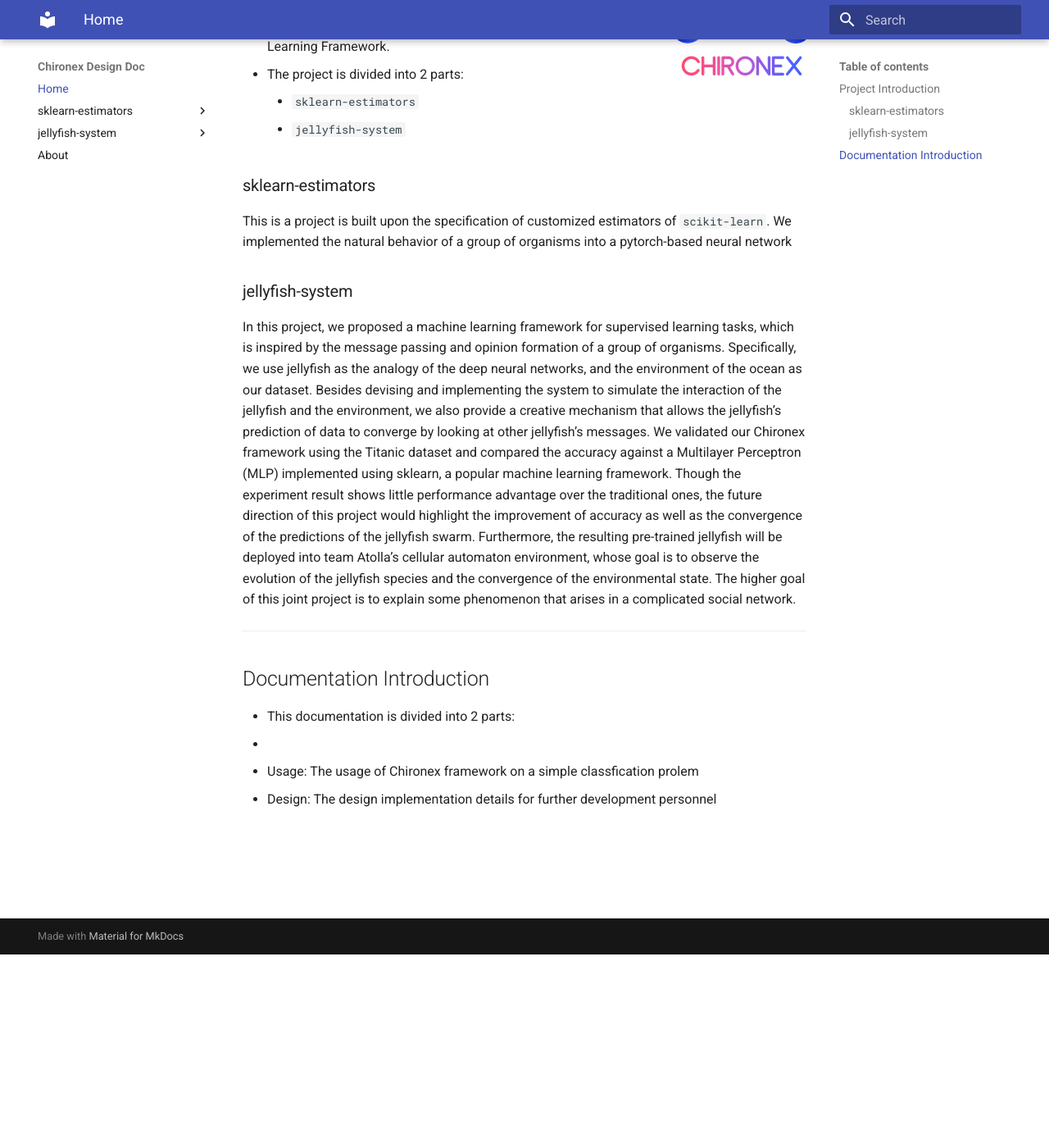
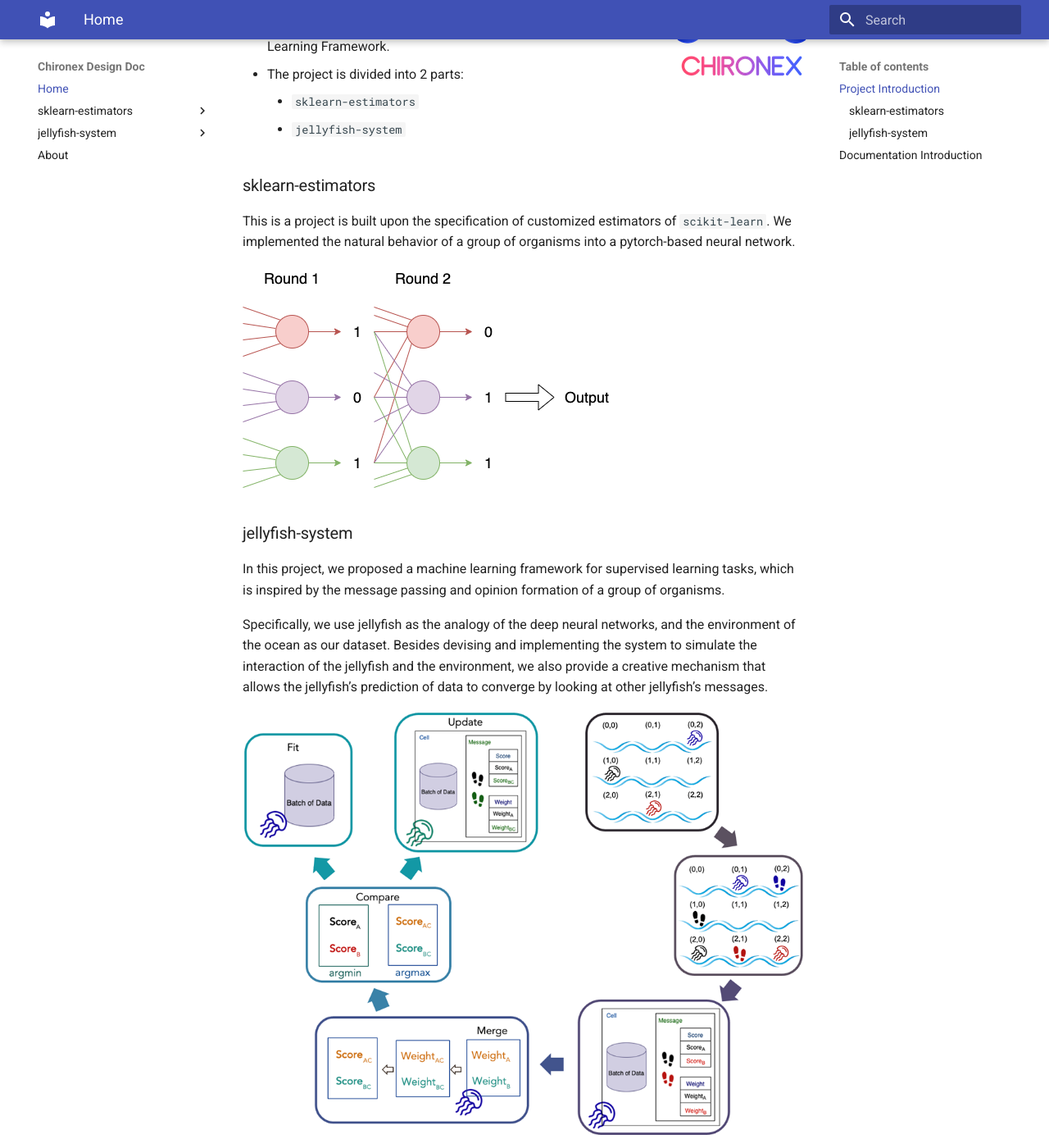
Before and after one commit to tpchris1/chironex-design-doc, an MkDocs documentation site: the page built from docs/index.md, in a window 1280 px wide and 1400 px high, scrolled down 236 px. Shown: the whole window at 82% size. Built offline with MkDocs 1.6.1 and Material for MkDocs 9.7.7, drawn with Linux system fonts in a browser that asks for light colours; some of the changed text lies outside the part shown.

Commit message:
Update introduction with picture

```diff
--- a/docs/index.md
+++ b/docs/index.md
@@ -10,16 +10,29 @@
     - `jellyfish-system`
 
 ### sklearn-estimators
-This is a project is built upon the specification of customized estimators of `scikit-learn`. We implemented the natural behavior of a group of organisms into a pytorch-based neural network
+This is a project is built upon the specification of customized estimators of `scikit-learn`. We implemented the natural behavior of a group of organisms into a pytorch-based neural network.
+
+![](Pics/2022-05-06-10-25-36.png)
+
 
 ### jellyfish-system
-In this project, we proposed a machine learning framework for supervised learning tasks, which is inspired by the message passing and opinion formation of a group of organisms. Specifically, we use jellyfish as the analogy of the deep neural networks, and the environment of the ocean as our dataset. Besides devising and implementing the system to simulate the interaction of the jellyfish and the environment, we also provide a creative mechanism that allows the jellyfish’s prediction of data to converge by looking at other jellyfish’s messages. We validated our Chironex framework using the Titanic dataset and compared the accuracy against a Multilayer Perceptron (MLP) implemented using sklearn, a popular machine learning framework. Though the experiment result shows little performance advantage over the traditional ones, the future direction of this project would highlight the improvement of accuracy as well as the convergence of the predictions of the jellyfish swarm. Furthermore, the resulting pre-trained jellyfish will be deployed into team Atolla’s cellular automaton environment, whose goal is to observe the evolution of the jellyfish species and the convergence of the environmental state. The higher goal of this joint project is to explain some phenomenon that arises in a complicated social network.
+In this project, we proposed a machine learning framework for supervised learning tasks, which is inspired by the message passing and opinion formation of a group of organisms.
+
+Specifically, we use jellyfish as the analogy of the deep neural networks, and the environment of the ocean as our dataset. Besides devising and implementing the system to simulate the interaction of the jellyfish and the environment, we also provide a creative mechanism that allows the jellyfish’s prediction of data to converge by looking at other jellyfish’s messages.
+
+![](Pics/2022-05-06-10-28-42.png)
+
+We validated our Chironex framework using the Titanic dataset and compared the accuracy against a Multilayer Perceptron (MLP) implemented using sklearn, a popular machine learning framework. Though the experiment result shows little performance advantage over the traditional ones, the future direction of this project would highlight the improvement of accuracy as well as the convergence of the predictions of the jellyfish swarm.
+
+Furthermore, the resulting pre-trained jellyfish will be deployed into team Atolla’s cellular automaton environment, whose goal is to observe the evolution of the jellyfish species and the convergence of the environmental state. The higher goal of this joint project is to explain some phenomenon that arises in a complicated social network.
 
 
 ---
 
 ## Documentation Introduction
-- This documentation is divided into 2 parts:
-  -
-  - Usage: The usage of Chironex framework on a simple classfication prolem
-  - Design: The design implementation details for further development personnel
+- For `sklearn-estimators`:
+    - `Usage`: How to use sklearn-estimators
+    - `Design`: The design implementation details with function descriptions and code
+- For `jellyfish-system`:
+    - `Usage`: How to use Jellyfish system on classfication problems
+    - `Design`: The design implementation details with function descriptions and code
```
Also changed, not shown: docs/Pics/2022-05-06-10-25-36.png (added), docs/Pics/2022-05-06-10-28-42.png (added), docs/sklearn-estimators/sklearn-estimators-design.md (line endings or trailing spaces).
